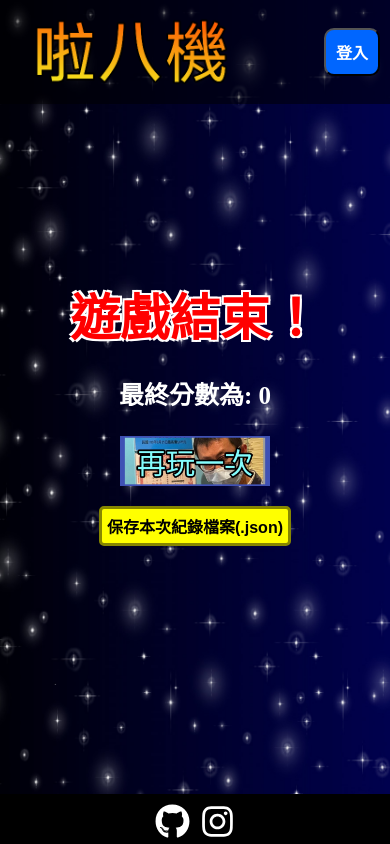
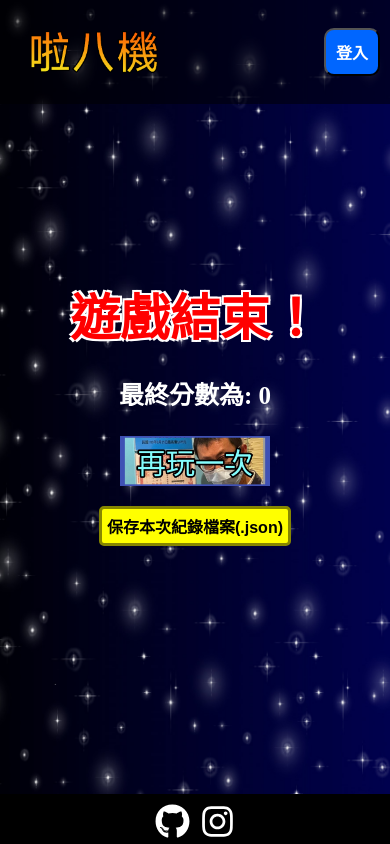
Before and after one commit to fanyuuu2006/LaBaG-NextJS, a Next.js app: page /gameover in a window 390 px wide. Built offline with nearby package versions, Linux system fonts and the light colour scheme; no server answers.

Commit message:
fix: 對Logo使用RWDRWD

```diff
--- a/src/app/components/LoginButton.jsx
+++ b/src/app/components/LoginButton.jsx
@@ -1,5 +1,5 @@
 import { signIn, signOut, useSession } from "next-auth/react";
-import Image from "next/image";
+import UserButton from "./UserButton";
 export default function LoginButton() {
   const { data: session, status } = useSession();
 
@@ -14,13 +14,7 @@ export default function LoginButton() {
             <button className="LoginButton" onClick={() => signOut()}>
               登出
             </button>
-            <Image
-              src={session.user.image}
-              width={40}
-              height={40}
-              style={{borderRadius: "100%", cursor: "pointer"}}
-              alt="User Avatar"
-            />
+            <UserButton/>
           </div>
         </>
       ) : (
--- /dev/null
+++ b/src/app/components/UserButton.jsx
@@ -0,0 +1,18 @@
+import Image from "next/image";
+import { useSession } from "next-auth/react";
+
+export default function UserButton() {
+  const { data: session } = useSession();
+
+  return (
+    <>
+      <Image
+        className="UserButton"
+        src={session.user.image}
+        width={40}
+        height={40}
+        alt="UserButton"
+      />
+    </>
+  );
+}
--- a/src/styles/global.css
+++ b/src/styles/global.css
@@ -27,7 +27,7 @@ body {
   justify-content: flex-start;
 }
 
-.TopBar{
+.TopBar {
   display: flex;
   align-items: center; /* 垂直居中對齊內容 */
   justify-content: space-between;
@@ -39,13 +39,18 @@ body {
   padding: 10px;
 }
 
-.TopBar img {
+.UserButton {
+  border-radius: 100%;
+  cursor: pointer;
+}
+
+.TopBar > img {
   max-width: 150%;
   max-height: 150%;
   object-fit: contain; /* 確保圖片等比縮放 */
 }
 
-.LoginButton{
+.LoginButton {
   right: 20px;
   font-size: 16px;
   font-weight: bold;
@@ -132,6 +137,12 @@ body {
     justify-content: flex-start;
   }
 
+  .TopBar > img {
+    max-width: 100%;
+    max-height: 100%;
+    object-fit: contain; /* 確保圖片等比縮放 */
+  }
+
   .Logo {
     width: 100%;
     height: auto;
```
